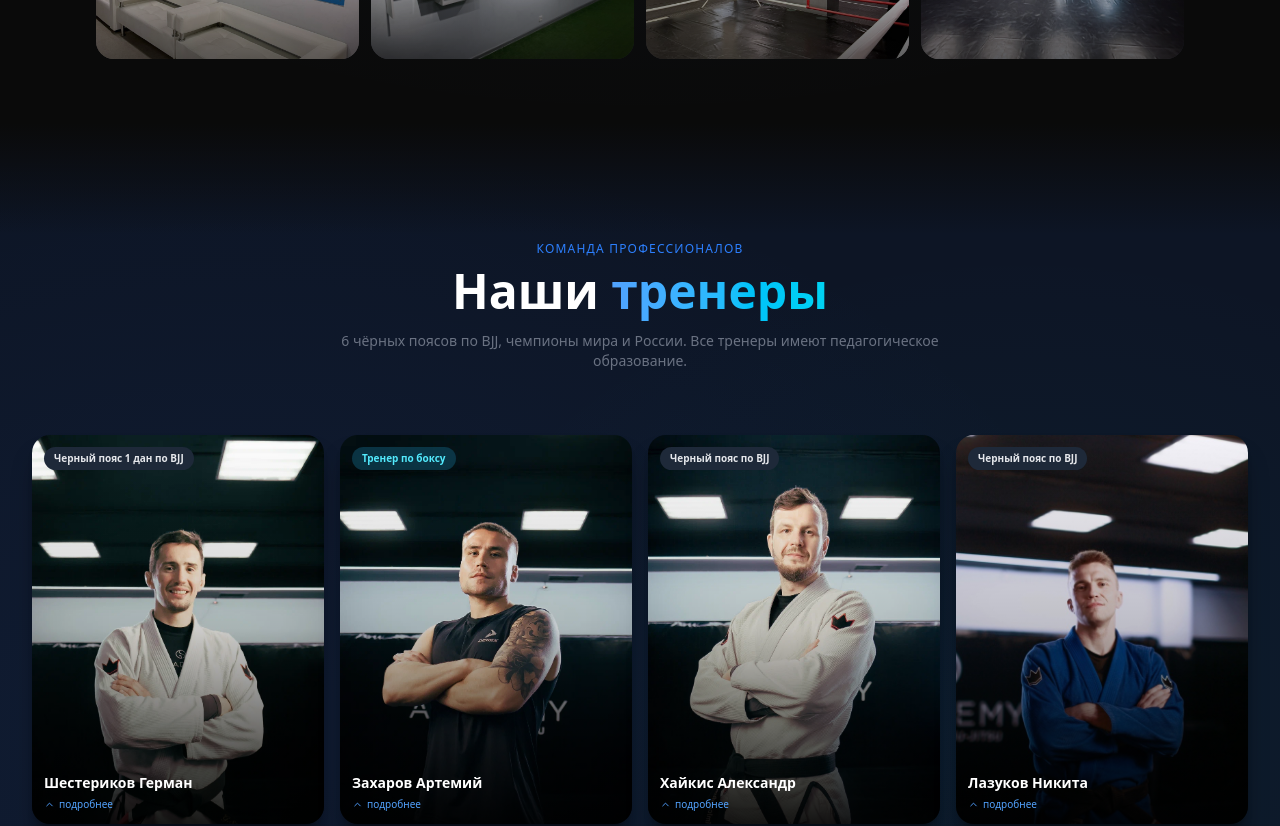
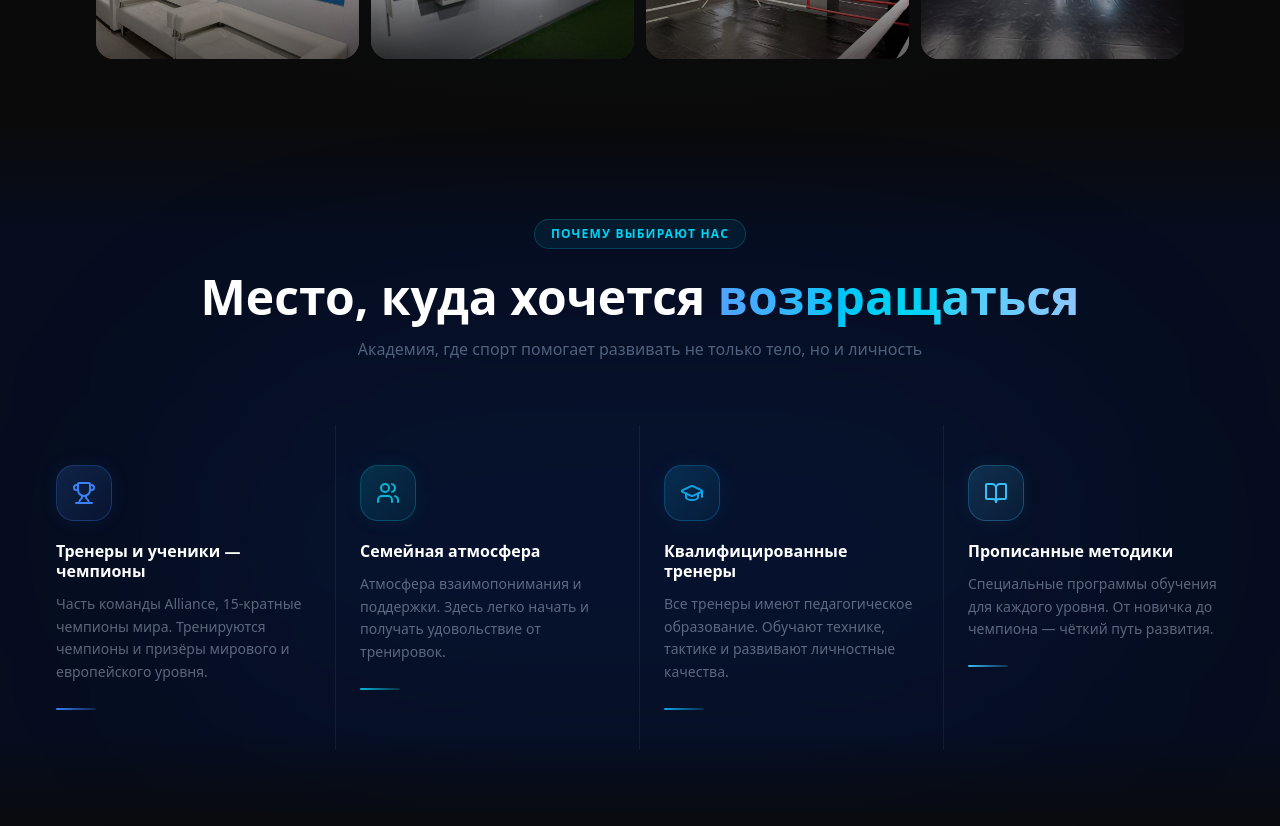
Before and after one commit to german9827387/bjj59-site, a Next.js app: page / in a window 1280 px wide. Shown: the part 3220-4046 px from the top of the page. Built offline with nearby package versions, Linux system fonts and the light colour scheme.

Commit message:
скрыть блок тренеров

```diff
--- a/app/page.tsx
+++ b/app/page.tsx
@@ -24,7 +24,7 @@ export default function Home() {
       <ForWhom />
       <Directions />
       <GymGallery />
-      <Trainers />
+      {/* <Trainers /> */}
       <WhyUs />
       <Reviews />
       <LeadForm />
```
